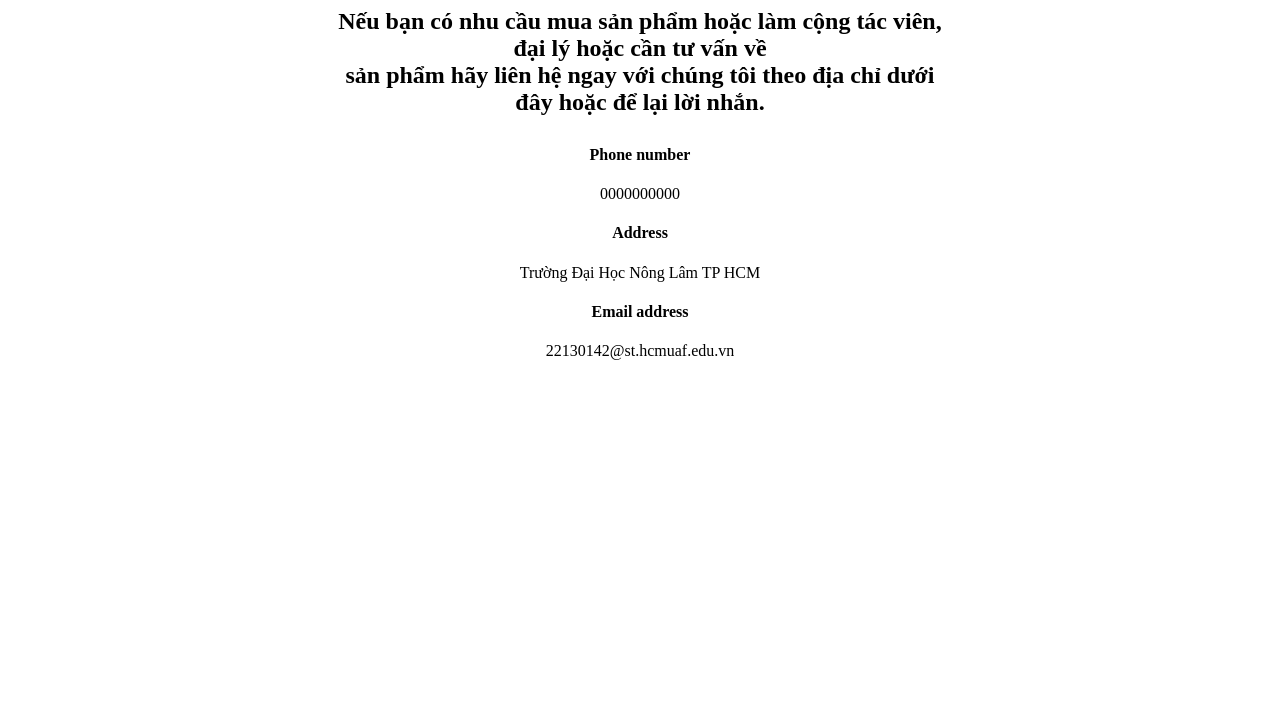
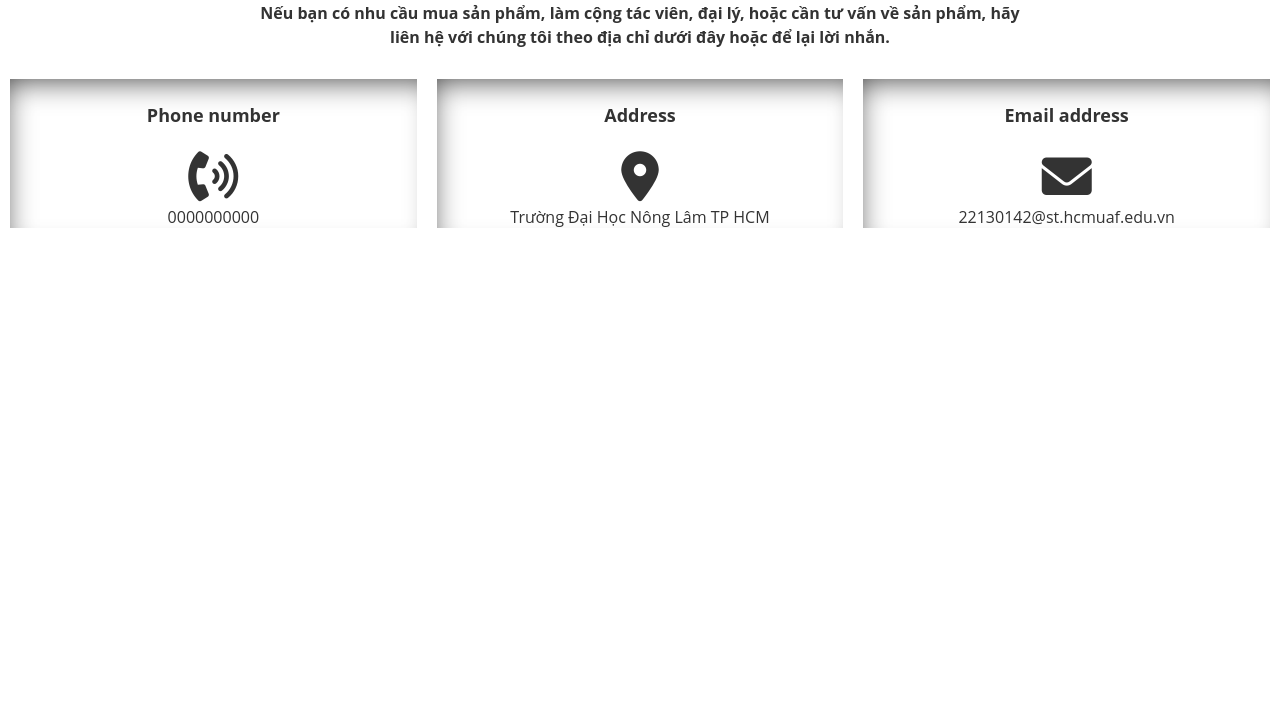
Before and after one commit to NguyenKhang12102/LTW_Nhom33, a plain HTML site: page Page_Lien_he.html in a window 1280 px wide. Shown: the part 80-800 px from the top of the page. Drawn offline with Linux system fonts and the light colour scheme.

Commit message:
Add files via upload

```diff
--- a/Page_Lien_he.html
+++ b/Page_Lien_he.html
@@ -2,63 +2,92 @@
 <html lang="en">
 <head>
     <meta charset="UTF-8">
-    <title> Liên Hệ</title>
-</head>
+    <title>Liên Hệ</title>
+    <link rel="stylesheet" href="https://cdnjs.cloudflare.com/ajax/libs/font-awesome/6.0.0-beta3/css/all.min.css">
     <style>
-    body{
-        text-align: center ;
+        html, body {
+            color: #333;
+            font-family: 'Open Sans', sans-serif;
+            font-size: 14px;
+            margin: 0;
+            padding: 0;
+            text-align: center;
+            overflow-x: hidden;
         }
-h1{
+        i {
+            font-size: 50px;
+        }
+        h1 {
             font-size: 35px;
             font-family: 'Roboto', sans-serif;
             color: #94211c;
             text-transform: uppercase;
+            margin: 20px 0;
+        }
 
+        h2 {
+            font-size: 16px;
+            margin: 20px auto;
+            width: 60%;
+            line-height: 1.5;
         }
-h2{
-    display: block;
+
+
+
+        .gd_add_item {
+            flex: 1;
+            margin: 0 10px;
+            padding: 0 10px;
+            -webkit-box-shadow: inset 7px 14px 30px -13px rgba(0,0,0,0.75);
+            -moz-box-shadow: inset 7px 14px 30px -13px rgba(0,0,0,0.75);
+            box-shadow: inset 7px 14px 30px -13px rgba(0,0,0,0.75);
+        }
+
+        .gd_add_title {
+            font-size: 18px;
+            font-weight: bold;
             text-align: center;
-    margin: auto;
-    width: 50%;
         }
-    .gd_list_add {
-        clear: both;
+
+        .gd_add_content {
+            font-size: 16px;
+            margin-top: 5px;
+            text-align: center;
+        }
+        .container {
+            display: flex;
+            justify-content: space-around;
+            align-items: flex-start;
             margin-top: 30px;
         }
 
+
+
+
+
+
     </style>
+</head>
 <body>
-<h1>
-    Liên Hệ Với Chúng Tôi
-</h1>
-<h2> Nếu bạn có nhu cầu mua sản phẩm hoặc làm cộng tác viên, đại lý hoặc cần tư vấn về</br>
-    sản phẩm hãy liên hệ ngay với chúng tôi theo địa chỉ dưới đây hoặc để lại lời nhắn.</h2>
-<div class="gd_list_add">
-    <div class="row">
-        <div class="gd_add_item col-sm-4 col-12">
-            <div class="gd_add_inner">
-                <h4 class="gd_add_title">
-                    Phone number                            </h4>
-                <div class="gd_add_content">
-                    0000000000                            </div>
+<h1>Liên Hệ Với Chúng Tôi</h1>
+<h2>
+    Nếu bạn có nhu cầu mua sản phẩm, làm cộng tác viên, đại lý, hoặc cần tư vấn về sản phẩm, hãy liên hệ với chúng tôi theo địa chỉ dưới đây hoặc để lại lời nhắn.
+</h2>
+<div class="container">
+    <div class="gd_add_item">
+        <h4 class="gd_add_title">Phone number</h4>
+        <i class="fa-solid fa-phone-volume"></i>
+        <div class="gd_add_content">0000000000</div>
     </div>
+    <div class="gd_add_item">
+        <h4 class="gd_add_title">Address</h4>
+        <i class="fa-solid fa-location-dot"></i>
+        <div class="gd_add_content">Trường Đại Học Nông Lâm TP HCM</div>
     </div>
-        <div class="gd_add_item col-sm-4 col-12">
-            <div class="gd_add_inner">
-                <h4 class="gd_add_title">
-                    Address                            </h4>
-                <div class="gd_add_content">
-                    Trường Đại Học Nông Lâm TP HCM                           </div>
-            </div>
-        </div>
-        <div class="gd_add_item col-sm-4 col-12">
-            <div class="gd_add_inner">
-                <h4 class="gd_add_title">
-                    Email address                            </h4>
-                <div class="gd_add_content">
-                    22130142@st.hcmuaf.edu.vn                            </div>
-            </div>
-        </div>
+    <div class="gd_add_item">
+        <h4 class="gd_add_title">Email address</h4>
+        <i class="fa-solid fa-envelope"></i>
+        <div class="gd_add_content">22130142@st.hcmuaf.edu.vn</div>
     </div>
 </div>
 </body>
```
Lines whose indentation alone changed are shown as unchanged.
